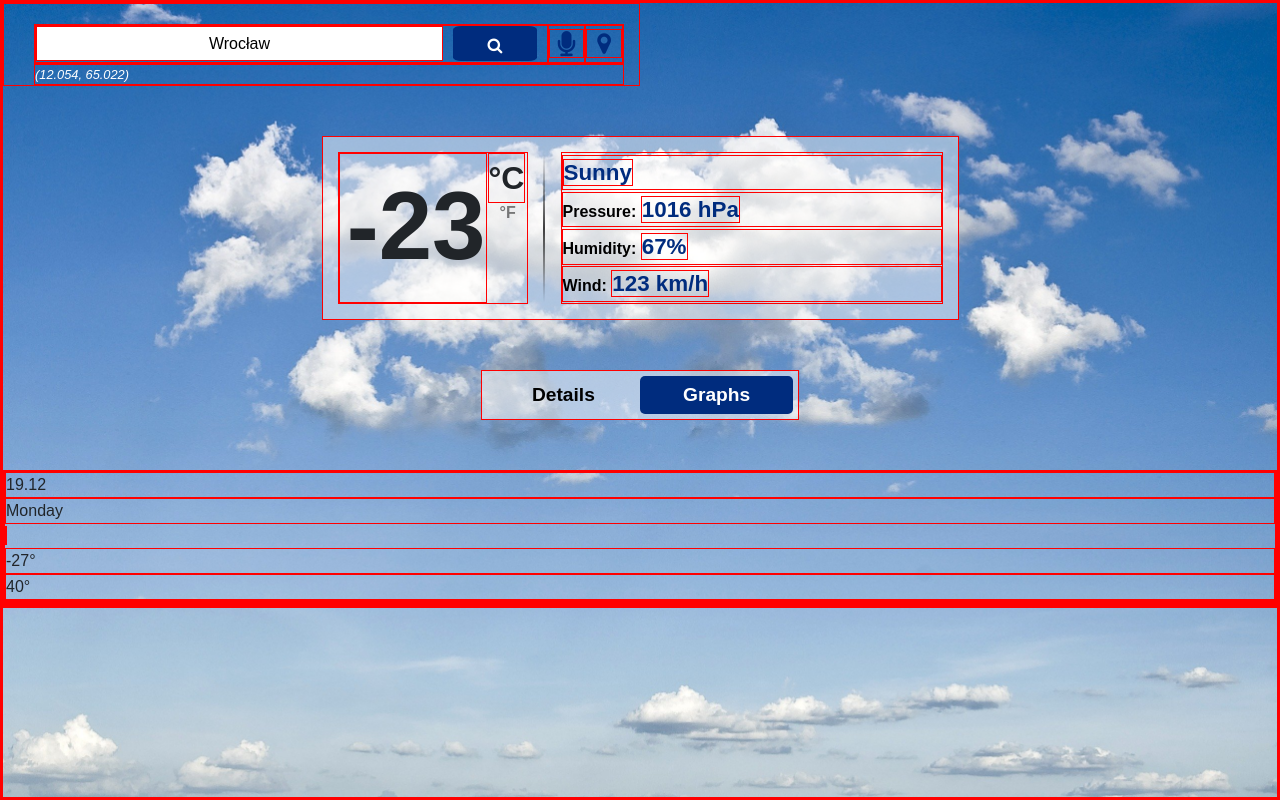
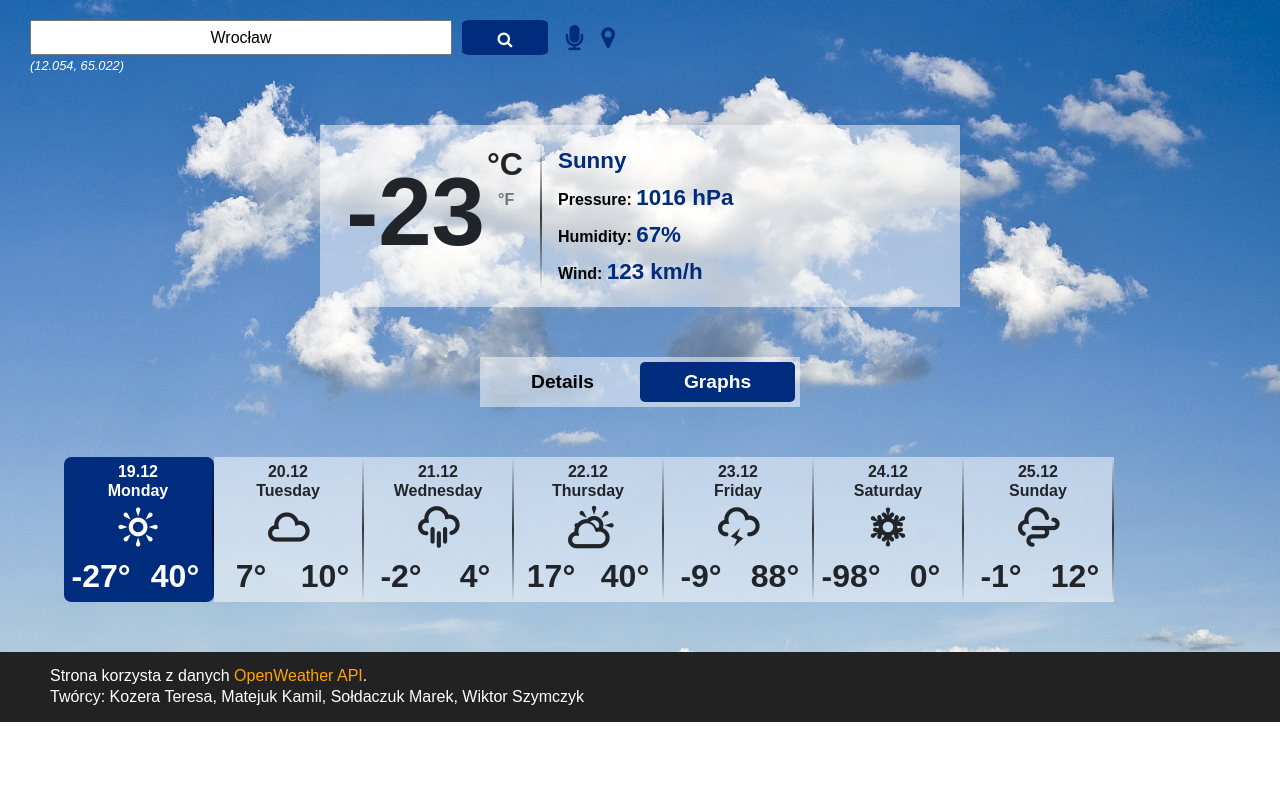
Before and after one commit to KamilMatejuk/Weather-App-Project, a plain HTML site: page src/html/main.html in a window 1280 px wide. Drawn offline with nearby package versions, Linux system fonts and the light colour scheme.

Commit message:
Added footer and beginning of date slider

```diff
--- a/src/css/main.css
+++ b/src/css/main.css
@@ -2,10 +2,6 @@
     --main-color: #002c7e;
 }
 
-html,body {
-    /* min-height: 100%; */
-    height: 100%;
-}
 p {
     margin: 0;
 }
@@ -91,7 +87,7 @@ p {
     text-align: center;
     margin: auto;
 }
-.divider {
+#basic-data .divider {
     border: 0;
     width: 2px;
     height: 150px;
@@ -140,9 +136,88 @@ p {
     border-radius: 5px;
 }
 
+/* DATE-SLIDER */
+#date-slider {
+    width: 90%;
+    margin: 50px auto;
+    overflow: scroll; /* TODO do poprawienia sroll zeby się scrolował */
+}
+.date-choose {
+    float: left;
+    width: 150px;
+    display: grid;
+    grid-template-columns: repeat(2, 1fr) 2px;
+    grid-template-rows: 45px 50px 50px;
+    grid-template-areas:
+        "text text divider"
+        "icon icon divider"
+        "tmin tmax divider";
+    background-color: rgba(255,255,255, 50%);
+}
+.date-choose .date-txt {
+    grid-area: text;
+    font-weight: bold;
+    text-align: center;
+    line-height: 1.2em;
+    padding-top: 5px;
+}
+.date-choose .date-icon {
+    grid-area: icon;
+    font-size: 2.5em;
+    line-height: 1em;
+    padding-top: 5px;
+    text-align: center;
+}
+.date-choose .date-temp {
+    font-size: 2em;
+    font-weight: bold;
+    text-align: center;
+}
+.date-choose .min {
+    grid-area: tmin;
+}
+.date-choose .max {
+    grid-area: tmax;
+}
+.date-choose .divider {
+    grid-area: divider;
+    border: 0;
+    width: 2px;
+    height: 100%;
+    margin: 0;
+    background-image: linear-gradient(
+        0deg, rgba(0, 0, 0, 0),
+        rgba(0, 0, 0, 0.75),
+        rgba(0, 0, 0, 0));
+}
+#date-slider .chosen {
+    background: var(--main-color);
+    border-radius: 5%;
+}
+#date-slider .chosen > *{
+    color: white;
+}
 
+
+/* FOOTER */
+footer {
+    width: 100%;
+    height: 70px;
+    background: #222;
+    display: flex;
+    flex-direction: column;
+    justify-content: center;
+}
+footer p {
+    margin-left: 50px;
+    color: white;
+    line-height: 1.3em;
+}
+footer span {
+    color: orange;
+}
 
 /* tymczasowy boarder */
 * {
-    border: 0.1px red solid;
+    /* border: 0.1px red solid; */
 }
--- a/src/html/main.html
+++ b/src/html/main.html
@@ -49,12 +49,54 @@
         </div>
         <!-- slider z wyborem dnia -->
         <div id="date-slider">
-            <div class="date">
-                <p>19.12</p>
-                <p>Monday</p>
-                <i></i>
-                <p>-27°</p>
-                <p>40°</p>
+            <div class="date-choose chosen">
+                <p class="date-txt">19.12<br>Monday</p>
+                <i class="icon-sun date-icon"></i>
+                <p class="date-temp min">-27°</p>
+                <p class="date-temp max">40°</p>
+                <hr class="divider">
+            </div>
+            <div class="date-choose">
+                <p class="date-txt">20.12<br>Tuesday</p>
+                <i class="icon-cloud date-icon"></i>
+                <p class="date-temp min">7°</p>
+                <p class="date-temp max">10°</p>
+                <hr class="divider">
+            </div>
+            <div class="date-choose">
+                <p class="date-txt">21.12<br>Wednesday</p>
+                <i class="icon-rain date-icon"></i>
+                <p class="date-temp min">-2°</p>
+                <p class="date-temp max">4°</p>
+                <hr class="divider">
+            </div>
+            <div class="date-choose">
+                <p class="date-txt">22.12<br>Thursday</p>
+                <i class="icon-cloud-sun date-icon"></i>
+                <p class="date-temp min">17°</p>
+                <p class="date-temp max">40°</p>
+                <hr class="divider">
+            </div>
+            <div class="date-choose">
+                <p class="date-txt">23.12<br>Friday</p>
+                <i class="icon-cloud-flash date-icon"></i>
+                <p class="date-temp min">-9°</p>
+                <p class="date-temp max">88°</p>
+                <hr class="divider">
+            </div>
+            <div class="date-choose">
+                <p class="date-txt">24.12<br>Saturday</p>
+                <i class="icon-snow date-icon"></i>
+                <p class="date-temp min">-98°</p>
+                <p class="date-temp max">0°</p>
+                <hr class="divider">
+            </div>
+            <div class="date-choose">
+                <p class="date-txt">25.12<br>Sunday</p>
+                <i class="icon-cloud-wind date-icon"></i>
+                <p class="date-temp min">-1°</p>
+                <p class="date-temp max">12°</p>
+                <hr class="divider">
             </div>
         </div>
         <!-- szczegółowe informacje dotyczące danego dnia -->
@@ -66,9 +108,10 @@
 
         </div>
         <!-- stopka z informacjami -->
-        <div id="footer">
-
-        </div>
+        <footer>
+            <p>Strona korzysta z danych <span>OpenWeather API</span>.</p>
+            <p>Twórcy: Kozera Teresa, Matejuk Kamil, Sołdaczuk Marek, Wiktor Szymczyk</p>
+        </footer>
 
     </div>
 
```
